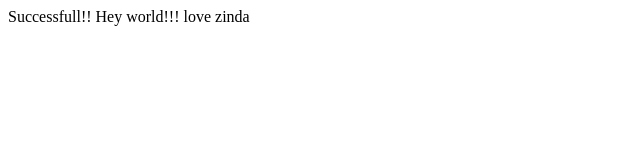
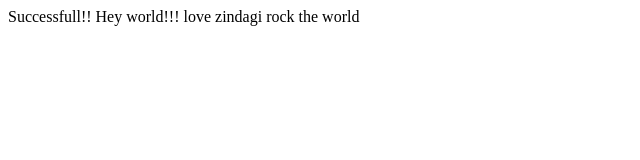
Before and after one commit to geekkris/pubrepo, a plain HTML site: page index.html in a window 1280 px wide. Shown: the whole page, without its empty margins (0-640 px from the left). Drawn offline with Linux system fonts and the light colour scheme.

Commit message:
new commit

```diff
--- a/index.html
+++ b/index.html
@@ -4,6 +4,8 @@
 Successfull!!
 
 Hey world!!!
-love zinda
+love zindagi
+
+rock the world
 </body>
 </html>
```
